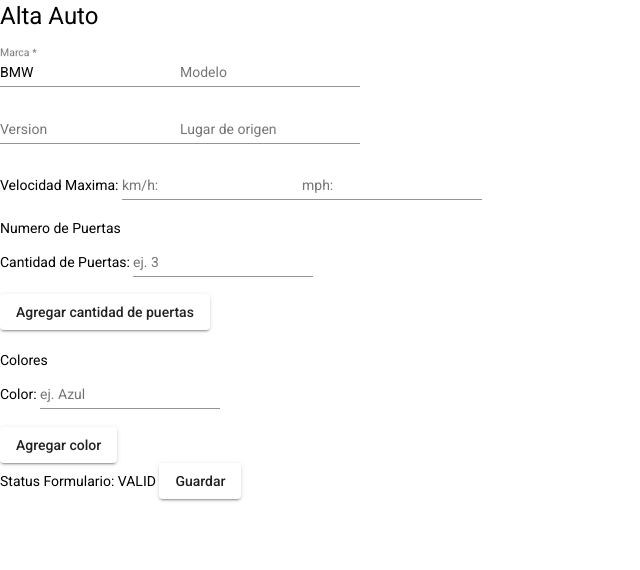
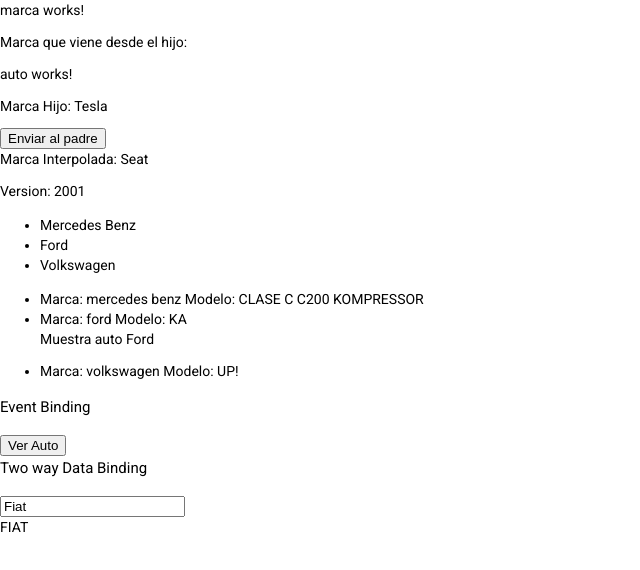
Before and after one commit to luisparadawagner-gmail-com/tp-alcantu, an Angular app: page / in a window 1280 px wide. Shown: the top 570 px of the page, without its empty margins (0-640 px from the left). Built offline with nearby package versions, Linux system fonts and the light colour scheme.

Commit message:
Se agrega actividad con data-binding

```diff
--- a/src/app/app.component.html
+++ b/src/app/app.component.html
@@ -1,4 +1,5 @@
 <!--<app-alta-alumno></app-alta-alumno>-->
+<!--<app-alta-auto></app-alta-auto>-->
 
-<app-alta-auto></app-alta-auto>
+<app-marca></app-marca>
 <router-outlet></router-outlet>
--- a/src/app/app.module.ts
+++ b/src/app/app.module.ts
@@ -11,9 +11,11 @@ import { AppComponent } from './app.component';
 import { AltaAlumnoComponent } from './alta-alumno/alta-alumno.component';
 import { AltaAutoComponent } from './alta-auto/alta-auto.component';
 import { BrowserAnimationsModule } from '@angular/platform-browser/animations';
+import { AutoComponent } from './data-bindings/auto/auto.component';
+import { MarcaComponent } from './data-bindings/marca/marca.component';
 
 @NgModule({
-	declarations: [ AppComponent, AltaAlumnoComponent, AltaAutoComponent],
+	declarations: [ AppComponent, AltaAlumnoComponent, AltaAutoComponent, AutoComponent, MarcaComponent],
 	imports: [ BrowserModule, AppRoutingModule, FormsModule, ReactiveFormsModule, BrowserAnimationsModule, MatInputModule, MatFormFieldModule, MatButtonModule ],
 	providers: [],
 	bootstrap: [ AppComponent ]
--- /dev/null
+++ b/src/app/data-bindings/auto/auto.component.html
@@ -0,0 +1,32 @@
+<p>auto works!</p>
+
+<p>Marca Hijo: {{marcaHijo}}</p>
+<button (click)="cambioMarca()">Enviar al padre</button>
+
+<p>Marca Interpolada: {{modeloAuto}}</p>
+<p>Version: {{auto.version}}</p>
+
+<ul>
+    <li *ngFor="let auto of autos">
+        {{auto}}
+    </li>
+</ul>
+
+<ul *ngIf="verAutos">
+    <li *ngFor="let auto of auto1">
+        Marca: {{auto.marca | lowercase}}
+        Modelo: {{auto.modelo | uppercase}}
+        <p *ngIf="auto.marca === 'Ford'">Muestra auto Ford</p>
+    </li>
+</ul>
+
+<div>
+    <h4>Event Binding</h4>
+    <button (click)="verAuto(modeloAuto)">Ver Auto</button>
+</div>
+
+<div>
+    <h4>Two way Data Binding</h4>
+    <input [(ngModel)]="marca">
+    <p>{{marca | uppercase}} </p>
+</div>
--- /dev/null
+++ b/src/app/data-bindings/auto/auto.component.ts
@@ -0,0 +1,63 @@
+import { Component, OnInit, Input, Output, EventEmitter } from '@angular/core';
+import { Auto } from '../clases/Auto';
+
+@Component({
+  selector: 'app-auto',
+  templateUrl: './auto.component.html',
+  styleUrls: ['./auto.component.css']
+})
+export class AutoComponent implements OnInit {
+  @Input() marcaHijo: string;
+  @Output() marcaHijoEvento = new EventEmitter<string>();
+
+  marca: string = 'Fiat';
+  verAutos: boolean = true;
+  modeloAuto: string;
+
+  auto: Auto = {
+    marca: 'Volkswagen',
+    modelo: 'Gol',
+    version: 2001
+  };
+
+  auto1: Auto[] = [
+    {
+      marca: 'Mercedes Benz',
+      modelo: 'Clase C C200 Kompressor'
+    },
+    {
+      marca: 'Ford',
+      modelo: 'Ka'
+    },
+    {
+      marca: 'Volkswagen',
+      modelo: 'Up!'
+    }
+  ];
+
+  autos: any[] = ['Mercedes Benz', 'Ford', 'Volkswagen'];
+
+  constructor() {
+    this.modeloAuto = 'Seat';
+  }
+
+  ngOnInit(): void {
+    this.auto.modelo = 'Seat';
+
+		this.getAutos();
+  }
+
+  cambioMarca(){
+    this.marcaHijoEvento.emit('Renault');
+  }
+
+  verAuto(auto: any){
+    alert('Auto: ' + auto);
+  }
+
+  getAutos(){
+
+  }
+
+
+}
--- /dev/null
+++ b/src/app/data-bindings/clases/Auto.ts
@@ -0,0 +1,7 @@
+export class Auto{
+    constructor(
+        public marca: string,
+        public modelo: string,
+        public version?: number
+    ) {}
+}
--- /dev/null
+++ b/src/app/data-bindings/marca/marca.component.html
@@ -0,0 +1,4 @@
+<p>marca works!</p>
+
+<p>Marca que viene desde el hijo: {{otraMarcaPadre}}</p>
+<app-auto [marcaHijo] = "marcaPadre" (marcaHijoEvento) = "onCambioMarca($event)"></app-auto>
--- /dev/null
+++ b/src/app/data-bindings/marca/marca.component.ts
@@ -0,0 +1,22 @@
+import { Component, OnInit } from '@angular/core';
+
+@Component({
+  selector: 'app-marca',
+  templateUrl: './marca.component.html',
+  styleUrls: ['./marca.component.css']
+})
+export class MarcaComponent implements OnInit {
+
+  marcaPadre: string = 'Tesla';
+  otraMarcaPadre: string;
+
+  constructor() { }
+
+  ngOnInit(): void {
+  }
+
+  onCambioMarca(marcaNueva){
+    this.otraMarcaPadre = marcaNueva;
+  }
+
+}
```
Also changed, not shown: src/app/data-bindings/auto/auto.component.css (added), src/app/data-bindings/marca/marca.component.css (added), 2 other files (tests, documents, lock files or other folders).
